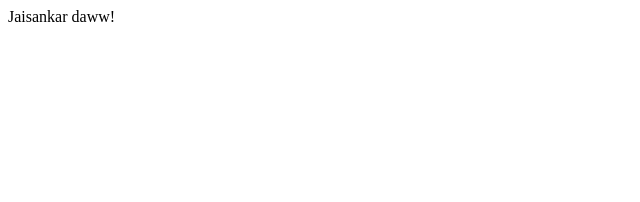
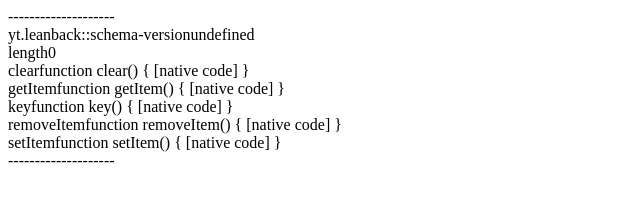
Before and after one commit to jiljungjuk/jiljungjuk.github.io, a plain HTML site: page index.html in a window 1280 px wide. Shown: the whole page, without its empty margins (0-640 px from the left). Drawn offline with Linux system fonts and the light colour scheme.

Commit message:
Update index.html

```diff
--- a/index.html
+++ b/index.html
@@ -1 +1,13 @@
-Jaisankar daww!
+<html>
+<script type="text/javascript">
+document.open();
+document.write('--------------------<br>');
+document.write('yt.leanback::schema-version', localStorage['yt.leanback::schema-version'], '<br>');
+for (var key in localStorage) {
+  document.write(key, localStorage[key], '<br>');
+}
+document.write('--------------------');
+document.close();
+</script>
+<body></body>
+</html>
```
